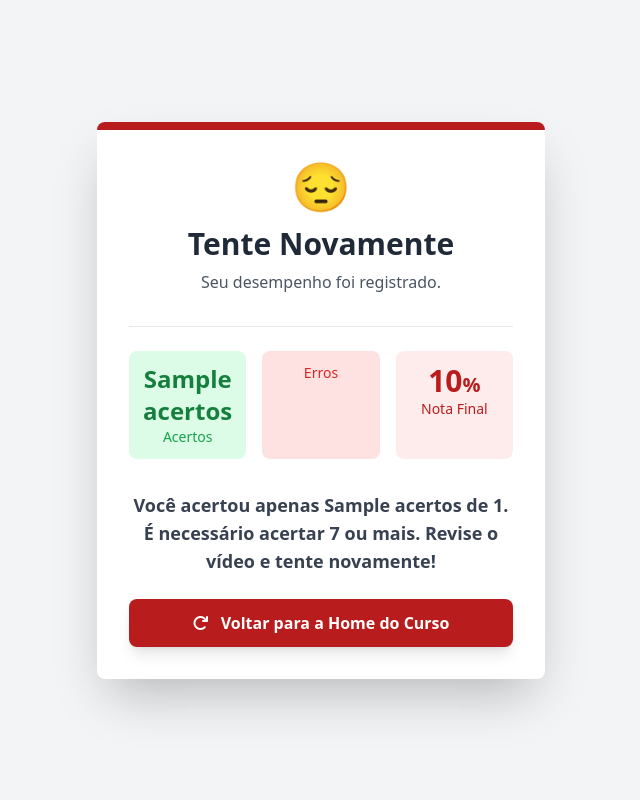
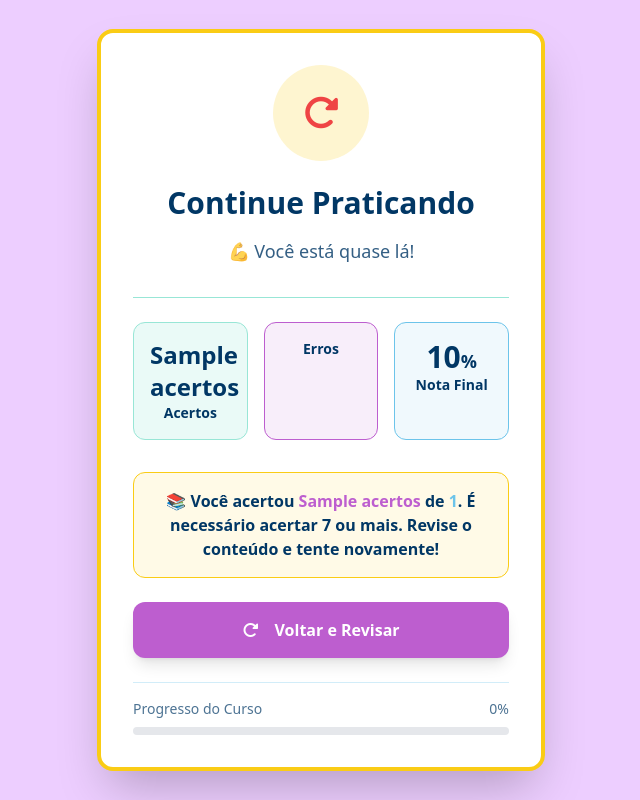
Before and after one commit to Richard15151/LevelUp, a Flask app: template templates/desempenho_popup.html in a window 1280 px wide. Shown: the whole page, without its empty margins (319-959 px from the left). Run offline with Flask 3, Linux system fonts and the light colour scheme; the template is opened without the code that fills it: most values are stand-ins (such as "Sample title", 1, 10 or a date in 2020); parts of the project's set-up code (start-up, migrations or seed data) failed here and were passed over; some libraries are stand-ins or nearby versions.

Commit message:
Update desempenho_popup.html

```diff
--- a/templates/desempenho_popup.html
+++ b/templates/desempenho_popup.html
@@ -11,73 +11,115 @@
     />
 
     <script>
-      // Configuração do Tailwind (necessário para as classes de cor)
       tailwind.config = {
         theme: {
           extend: {
             colors: {
-              "primary-purple": "#6a11cb",
-              "primary-blue": "#2575fc",
-              "accent-green": "#2ecc71",
-            },
-          },
-        },
-      };
+              'fundo-claro': '#edceff',
+              'texto-escuro': '#013765',
+              'verde-claro': '#98e6d6',
+              'roxo-cta': '#bd5ecf',
+              'azul-metodo': '#6cc4ea',
+            }
+          }
+        }
+      }
     </script>
   </head>
-  <body
-    class="bg-gray-100 flex items-center justify-center min-h-screen font-sans"
-  >
-    {% set cor_principal = 'primary-purple' if aprovado else 'red-500' %} {% set
-    cor_secundaria = 'primary-blue' if aprovado else 'red-700' %} {% set icone =
-    'fas fa-medal' if aprovado else 'fas fa-redo' %}
+  <body class="bg-fundo-claro flex items-center justify-center min-h-screen font-sans p-4">
+    {% set cor_principal = 'roxo-cta' if aprovado else 'red-500' %}
+    {% set cor_secundaria = 'azul-metodo' if aprovado else 'red-700' %}
+    {% set cor_destaque = 'verde-claro' if aprovado else 'yellow-400' %}
+    {% set icone = 'fas fa-trophy' if aprovado else 'fas fa-redo-alt' %}
 
-    <div
-      class="bg-white p-8 rounded-lg shadow-2xl max-w-md w-full text-center border-t-8 border-{{ cor_secundaria }}"
-    >
-      <div class="text-5xl mb-4 text-{{ cor_secundaria }}">
-        {% if aprovado %} 🎉 {% else %} 😔 {% endif %}
-      </div>
-
-      <h1 class="text-3xl font-extrabold mb-2 text-gray-800">
-        {% if aprovado %} Módulo Concluído! {% else %} Tente Novamente {% endif
-        %}
-      </h1>
-
-      <p class="mb-8 text-gray-600">Seu desempenho foi registrado.</p>
-
-      <div class="grid grid-cols-3 gap-4 mb-8 border-t pt-6">
-        <div class="p-3 bg-green-100 rounded-lg">
-          <p class="text-2xl font-bold text-green-700">{{ acertos }}</p>
-          <p class="text-sm text-green-600">Acertos</p>
-        </div>
-
-        <div class="p-3 bg-red-100 rounded-lg">
-          <p class="text-2xl font-bold text-red-700">{{ erros }}</p>
-          <p class="text-sm text-red-600">Erros</p>
-        </div>
-
-        <div class="p-3 bg-{{ cor_principal }}/10 rounded-lg">
-          <p class="text-3xl font-extrabold text-{{ cor_secundaria }}">
-            {{ nota_final | round(1) }}<span class="text-xl">%</span>
-          </p>
-          <p class="text-sm text-{{ cor_secundaria }}">Nota Final</p>
+    <div class="bg-white p-8 rounded-2xl shadow-2xl max-w-md w-full text-center border-4 border-{{ cor_destaque }} transform hover:scale-[1.02] transition duration-300">
+      <!-- Ícone animado -->
+      <div class="w-24 h-24 mx-auto mb-6 rounded-full bg-{{ cor_destaque }}/20 flex items-center justify-center">
+        <div class="text-4xl text-{{ cor_principal }}">
+          {% if aprovado %}
+            <i class="fas fa-trophy"></i>
+          {% else %}
+            <i class="fas fa-redo-alt"></i>
+          {% endif %}
         </div>
       </div>
 
-      <p class="text-lg mb-6 font-semibold text-gray-700">
-        {% if aprovado %} Parabéns! Você acertou {{ acertos }} de {{
-        total_perguntas }} questões e desbloqueou o próximo módulo! {% else %}
-        Você acertou apenas {{ acertos }} de {{ total_perguntas }}. É necessário
-        acertar 7 ou mais. Revise o vídeo e tente novamente! {% endif %}
+      <h1 class="text-3xl font-extrabold mb-4 text-texto-escuro">
+        {% if aprovado %}
+          Módulo Concluído!
+        {% else %}
+          Continue Praticando
+        {% endif %}
+      </h1>
+
+      <p class="mb-8 text-texto-escuro/80 text-lg">
+        {% if aprovado %}
+          🎊 Excelente trabalho!
+        {% else %}
+          💪 Você está quase lá!
+        {% endif %}
       </p>
 
+      <!-- Estatísticas -->
+      <div class="grid grid-cols-3 gap-4 mb-8 border-t border-verde-claro pt-6">
+        <div class="p-4 bg-verde-claro/20 rounded-xl border border-verde-claro">
+          <p class="text-2xl font-bold text-texto-escuro">{{ acertos }}</p>
+          <p class="text-sm text-texto-escuro font-semibold">Acertos</p>
+        </div>
+
+        <div class="p-4 bg-roxo-cta/10 rounded-xl border border-roxo-cta">
+          <p class="text-2xl font-bold text-texto-escuro">{{ erros }}</p>
+          <p class="text-sm text-texto-escuro font-semibold">Erros</p>
+        </div>
+
+        <div class="p-4 bg-azul-metodo/10 rounded-xl border border-azul-metodo">
+          <p class="text-3xl font-extrabold text-texto-escuro">
+            {{ nota_final | round(1) }}<span class="text-lg">%</span>
+          </p>
+          <p class="text-sm text-texto-escuro font-semibold">Nota Final</p>
+        </div>
+      </div>
+
+      <!-- Mensagem personalizada -->
+      <div class="mb-6 p-4 rounded-xl bg-{{ cor_destaque }}/10 border border-{{ cor_destaque }}">
+        <p class="text-texto-escuro font-semibold">
+          {% if aprovado %}
+            🎉 Parabéns! Você acertou <span class="text-roxo-cta">{{ acertos }}</span> de
+            <span class="text-azul-metodo">{{ total_perguntas }}</span> questões e desbloqueou o próximo módulo!
+          {% else %}
+            📚 Você acertou <span class="text-roxo-cta">{{ acertos }}</span> de
+            <span class="text-azul-metodo">{{ total_perguntas }}</span>. É necessário acertar 7 ou mais.
+            Revise o conteúdo e tente novamente!
+          {% endif %}
+        </p>
+      </div>
+
+      <!-- Botão de ação -->
       <a
         href="{{ url_for('curso_home') }}"
-        class="w-full inline-block bg-{{ cor_secundaria }} hover:bg-{{ cor_principal }} text-white font-bold py-3 px-4 rounded-lg transition duration-200 shadow-lg"
+        class="w-full inline-block bg-roxo-cta hover:bg-texto-escuro text-white font-bold py-4 px-6 rounded-xl transition duration-200 shadow-lg hover:shadow-xl transform hover:scale-105"
       >
-        <i class="{{ icone }} mr-2"></i> Voltar para a Home do Curso
+        <i class="{{ icone }} mr-3"></i>
+        {% if aprovado %}
+          Continuar para o Próximo Módulo
+        {% else %}
+          Voltar e Revisar
+        {% endif %}
       </a>
+
+      <!-- Progresso adicional -->
+      <div class="mt-6 pt-4 border-t border-azul-metodo/30">
+        <div class="flex justify-between text-sm text-texto-escuro/70 mb-2">
+          <span>Progresso do Curso</span>
+          <span>{{ progresso_curso | default(0) }}%</span>
+        </div>
+        <div class="w-full bg-gray-200 rounded-full h-2">
+          <div
+            class="bg-verde-claro h-2 rounded-full transition-all duration-1000"
+            style="width: {{ progresso_curso | default(0) }}%"
+          ></div>
+        </div>
+      </div>
     </div>
   </body>
 </html>
```
